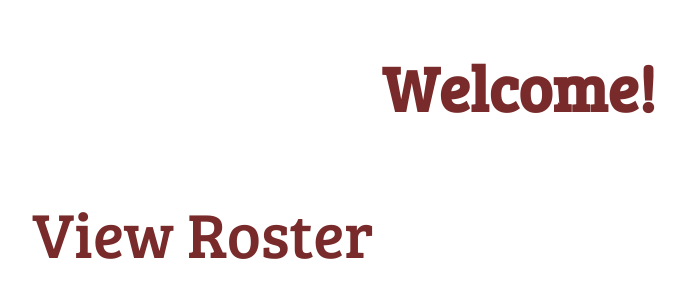
After one commit to Anton-Stechman/BIT607_A3_5000406, a PHP site: page /html/portal/staff/login.html in a window 1280 px wide. The commit adds this page. Shown: the top 300 px of the page, without its empty margins (121-806 px from the left). Run offline with PHP 8.4, Linux system fonts and the light colour scheme.

Commit message:
full update

```diff
--- a/css/styling.css
+++ b/css/styling.css
@@ -1,8 +1,10 @@
 body
 {
     /*Generic body stylig here e.g font color etc*/
-        color: aqua;
-        text-align: center
+        color: #792a2a;
+        text-align: center;
+        font-family: 'Bree Serif', serif;
+    font-size: 2.5vw;
 }
 li
 {
--- /dev/null
+++ b/html/portal/staff/login.html
@@ -0,0 +1,23 @@
+<!DOCTYPE HTML>
+<html lang="en">
+    <head>
+        <meta charset="utf-8">
+        <meta name="viewport" content="width=device-width,user-scalable=no">
+        <title></title>
+        <link href="https://fonts.googleapis.com/css?family=Bree+Serif&display=swap" rel="stylesheet">
+        <link rel="stylesheet" href="../../../css/styling.css">
+    </head>
+    <body>
+        <div class="main">
+            <h1>Welcome!</h1>
+            <div class="main">
+                <div class="menu menu-employee">
+                    <button>View Roster</button>
+                    <button></button>
+                </div>
+            </div>
+        </div>
+        <footer>
+        </footer>
+    </body>
+</html>
```
Also changed, not shown: html/staff/staffpage.html (deleted, +0 -17 lines), index.html (+4 -4 lines), javascript/pageSelect.js (+6 -2 lines), html/portal/.htaccess (added), html/staff/.htaccess (deleted), 1 other file.
